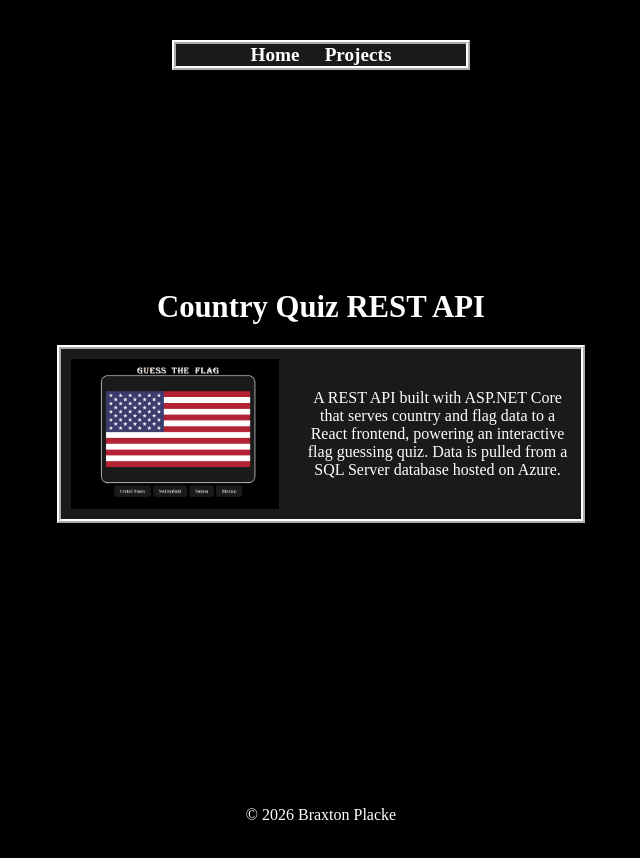
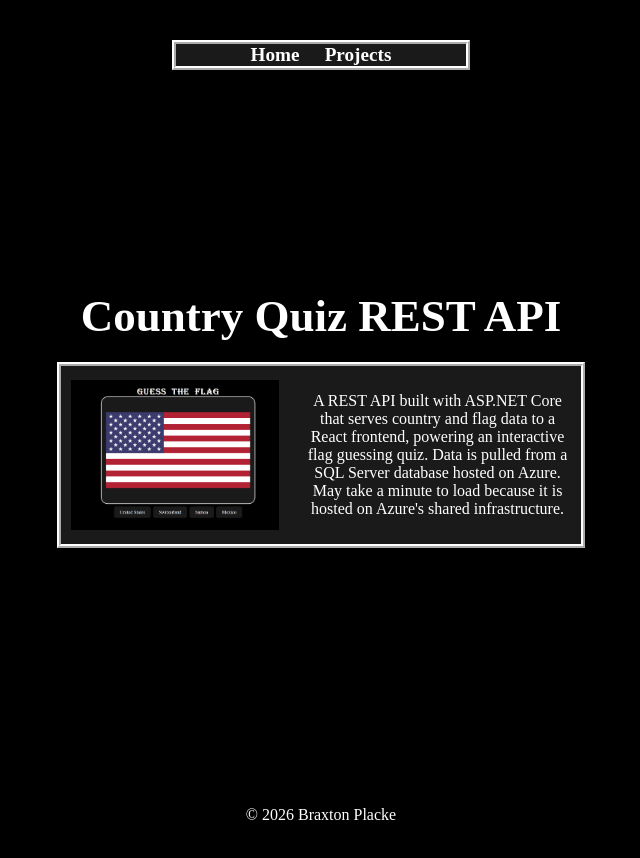
Before and after one commit to BraxtonPlacke/WebPage, a React (Vite) app: page /projects in a window 1280 px wide. Shown: the top 858 px of the page, without its empty margins (319-959 px from the left). Built offline with nearby package versions, Linux system fonts and the light colour scheme; a web font is replaced by a local one.

Commit message:
Updated project description

```diff
--- a/src/App.css
+++ b/src/App.css
@@ -8,7 +8,7 @@
 }
 
 #root {
-    max-width: 1280px;
+
     margin: 0 auto;
     padding: 2rem;
     text-align: center;
@@ -20,7 +20,7 @@
 
 h1 {
     font-family: "00249";
-    font-size: clamp(25px, 2.4vw, 50px);
+    font-size: clamp(25px, 5vw, 45px);
     font-weight: bold;
     text-align: center;
     margin: 20px;
@@ -63,7 +63,7 @@ main {
 
 .list {
     display: flex;
-    font-size: clamp(30px, 8vw, 64px);
+    font-size: clamp(30px, 10vw, 64px);
     gap: 0.25rem;
     border-radius: 8px;
     padding: 0.5rem;
--- a/src/Projects.jsx
+++ b/src/Projects.jsx
@@ -17,7 +17,8 @@ function Projects() {
                             />
                             <p>A REST API built with ASP.NET Core that serves country and flag data to a React frontend,
                                 powering an interactive flag guessing quiz.
-                                Data is pulled from a SQL Server database hosted on Azure.</p>
+                                Data is pulled from a SQL Server database hosted on Azure.
+                                May take a minute to load because it is hosted on Azure's shared infrastructure.</p>
                         </div>
                     </div>
                 </Link>
```
